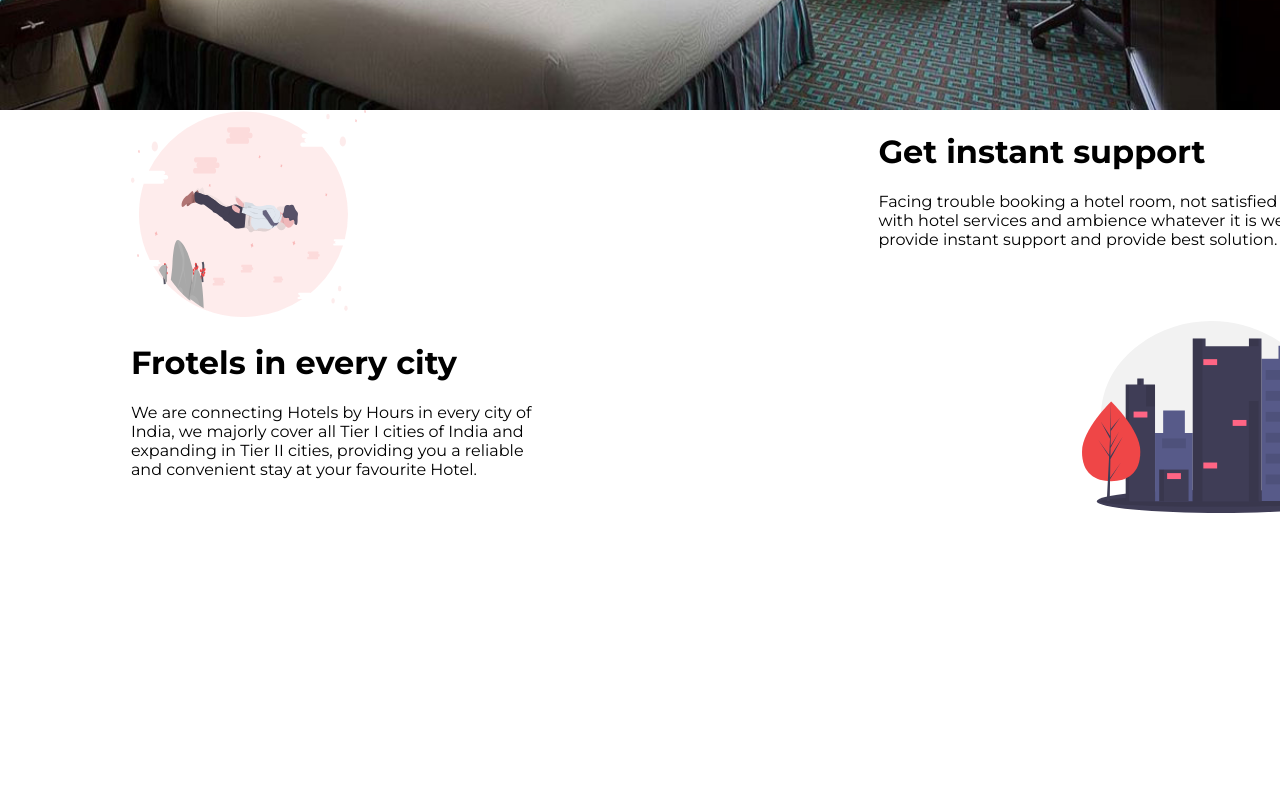
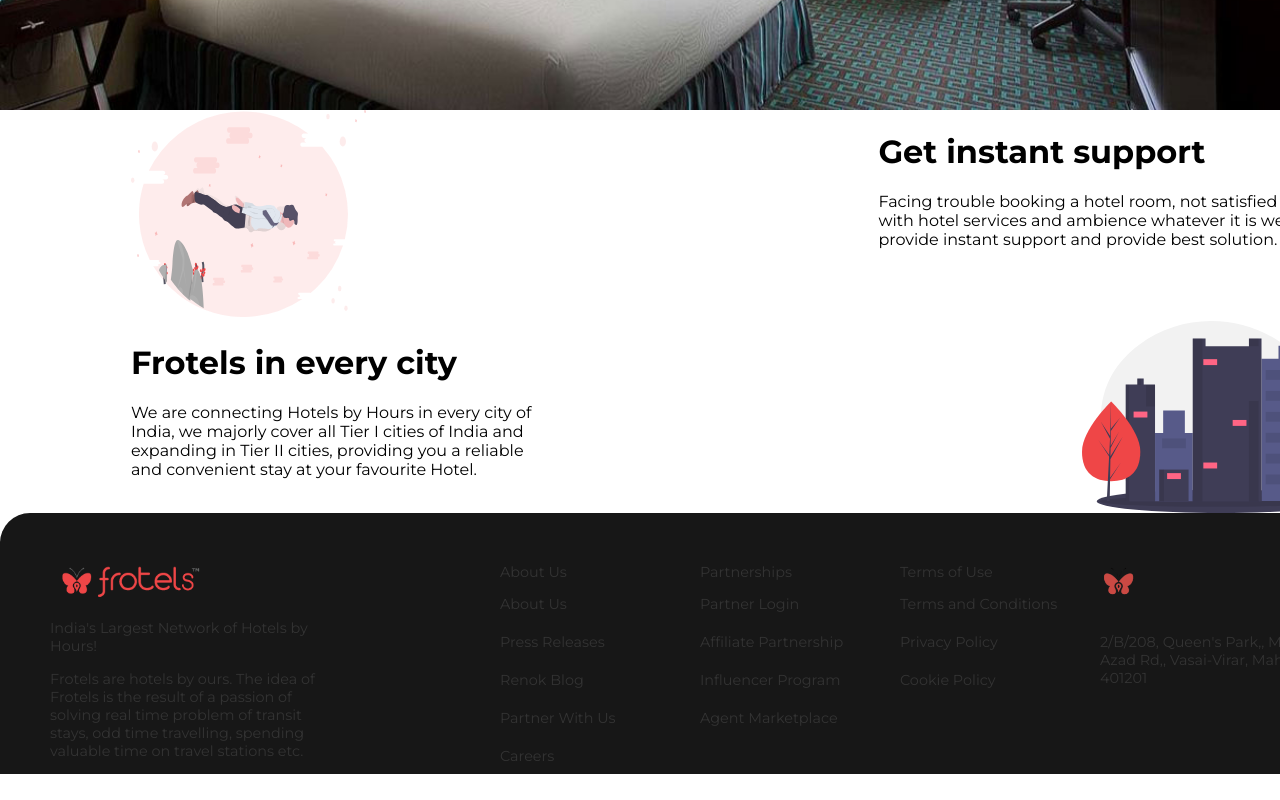
Before and after one commit to pamnanaimanish169/toroots-css-clone, a plain HTML site: page index.html in a window 1280 px wide. Shown: the part 2000-2800 px from the top of the page. Before the commit the page ends 2513 px from the top, so only its background shows below. Drawn offline with Linux system fonts and the light colour scheme.

Commit message:
Finished Footer

```diff
--- a/index.html
+++ b/index.html
@@ -183,6 +183,59 @@
         </div>
     </div>
     <!-- Last Section END -->
+
+    <!-- Footer START -->
+    <footer class="footer">
+        <div class="footer_content">
+            <img src="Footer.png" alt="">
+            <p>
+                India's Largest Network of Hotels by Hours!
+            </p>
+
+            <p>
+                Frotels are hotels by ours. The idea of Frotels is the result of a passion of solving real time problem of transit stays, odd time travelling, spending valuable time on travel stations etc.
+            </p>
+        </div>
+
+        <div class="about_renok">
+            About Us
+            <ul>
+                <li>About Us</li>
+                <li>Press Releases</li>
+                <li>Renok Blog</li>
+                <li>Partner With Us</li>
+                <li>Careers</li>
+            </ul>
+        </div>
+
+        <div class="partnerships">
+            Partnerships
+            <ul>
+                <li>Partner Login</li>
+                <li>Affiliate Partnership</li>
+                <li>Influencer Program</li>
+                <li>Agent Marketplace</li>
+            </ul>
+        </div>
+
+        <div class="terms_of_use">
+            Terms of Use
+            <ul>
+                <li>Terms and Conditions</li>
+                <li>Privacy Policy</li>
+                <li>Cookie Policy</li>
+            </ul>
+        </div>
+
+        <div class="ask_renok_button">
+            <img src="Icon-footer.png" alt="">
+        </div>
+
+        <div class="address">
+            2/B/208, Queen's Park,, Maulana Azad Rd,, Vasai-Virar, Maharashtra 401201
+        </div>
+    </footer>
+    <!-- Footer END -->
 </body>
 </html>
 
--- a/style.css
+++ b/style.css
@@ -322,6 +322,124 @@ table {
    }
    /* Modal CSS END */
 
+   /* Footer START */
+   .footer {
+       background-color: #171717;
+       border-radius: 30px 30px 0px 0px;
+       display: inline-block;
+       font-size: 0.9rem;
+       color: #333333;
+   }
+
+   footer {
+    background-color: #00ACB2;
+    display: inline-block;
+    width: 100%;
+    position: relative;
+}
+
+footer  {
+    display: inline-block;
+    /* z-index: -1; */
+    padding: 0;
+    color: white;
+    font-size: 20px;
+}
+
+.footer_content {
+    padding-top: 50px;
+    display: inline-block;
+    width: 20%;
+    margin-left: 50px;
+}
+
+.about_renok {
+    position: absolute;
+    top: 50px;
+    left: 500px;
+}
+.partnerships {
+    position: absolute;
+    top: 50px;
+    left: 700px;
+}
+.terms_of_use {
+    position: absolute;
+    top: 50px;
+    left: 900px;
+}
+.ask_renok_button {
+    position: absolute;
+    top: 50px;
+    left: 1100px;
+}
+.address {
+    position: absolute;
+    top: 120px;
+    left: 1100px;
+}
+
+/* TO remove the indentation */
+.about_renok>ul{
+    padding-inline-start: 0;
+}
+
+.about_renok>ul>li {
+    list-style-type: none;
+    padding-bottom: 20px;
+}
+
+.about_renok>ul>li:hover {
+    text-decoration: underline;
+}
+
+.partnerships>ul>li {
+    list-style-type: none;
+    padding-bottom: 20px;
+}
+
+/* TO remove the indentation */
+.partnerships>ul{
+    padding-inline-start: 0;
+}
+
+.partnerships>ul>li:hover {
+    text-decoration: underline;
+}
+
+.terms_of_use>ul>li {
+    list-style-type: none;
+    padding-bottom: 20px;
+}
+
+/* TO remove the indentation */
+.terms_of_use>ul{
+    padding-inline-start: 0;
+}
+
+.terms_of_use>ul>li:hover {
+    text-decoration: underline;
+}
+
+.ask_renok_button {
+}
+
+.ask_renok_button > button {
+    border: solid white ;
+    border-radius: 4px;
+    background: transparent;
+    color: white;
+    padding: 20px;
+    width: 100%;
+}
+
+.ask_renok_button > button:hover {
+    background-color: white;
+    color: #00ACB2;
+    text-decoration: underline
+}
+   /* FOoter END */
+
   /* FOr Mobile devices like smartphones,etc */
   @media only screen and (max-width:667px) {
       body {
```
Also changed, not shown: Footer.png (added), Icon-footer.png (added).
